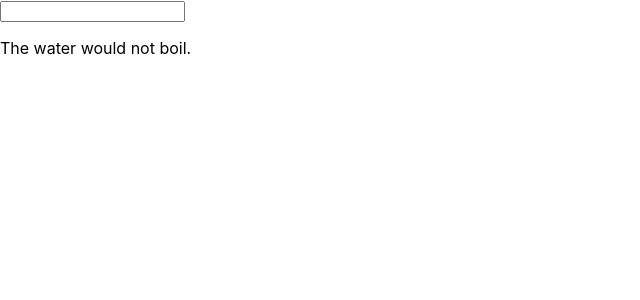
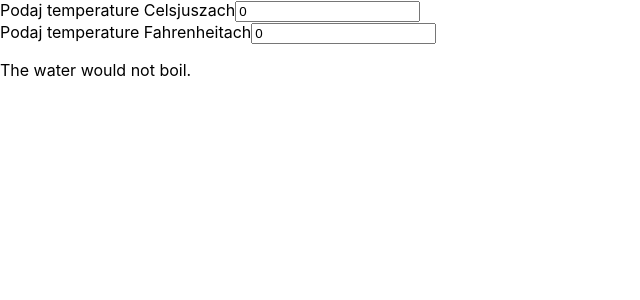
Before and after one commit to pgrygorczuk/js-dev, a React (Create React App) app in the folder react/lab4/my-app/: page / in a window 1280 px wide. Shown: the top 300 px of the page, without its empty margins (0-640 px from the left). Built offline with nearby package versions, Linux system fonts and the light colour scheme.

Commit message:
React: lab4 | zad3: zsynchronizowane inputy

```diff
--- a/react/lab4/my-app/src/LiftUpStateApp.js
+++ b/react/lab4/my-app/src/LiftUpStateApp.js
@@ -1,4 +1,9 @@
 import * as React from 'react';
+
+const scaleNames = {
+    c: "Celsjuszach",
+    f: "Fahrenheitach",
+};
 
 function BoilingVerdict(props)
 {
@@ -9,16 +14,38 @@ function BoilingVerdict(props)
     }
 }
 
+function TemperatureInput(props)
+{
+    const [celsius, setCelsius] = React.useState( '0' );
+
+    return (
+        <React.Fragment>
+            <label>Podaj temperature {scaleNames[props.scale]}</label>
+            <input
+                value={props.value}
+                onChange={e => props.setTemperature(e.target.value)} />
+        </React.Fragment>
+    );
+}
+
 function App()
 {
-    const [temperature, setTemperature] = React.useState('');
+    const [celsius, setCelsius] = React.useState(0);
 
     return (
         <div>
-            <input
-                value={temperature}
-                onChange={e => setTemperature(e.target.value)} />
-            <BoilingVerdict celsius={parseFloat(temperature)} />
+            <TemperatureInput
+                scale="c"
+                value={celsius}
+                setTemperature = {setCelsius} />
+            <br />
+            <TemperatureInput
+                scale="f"
+                value={celsius}
+                setTemperature={setCelsius}
+            />
+
+            <BoilingVerdict celsius={parseFloat(celsius)} />
         </div>
     );
 }
```
Also changed, not shown: 1 other file (tests, documents, lock files or other folders).
